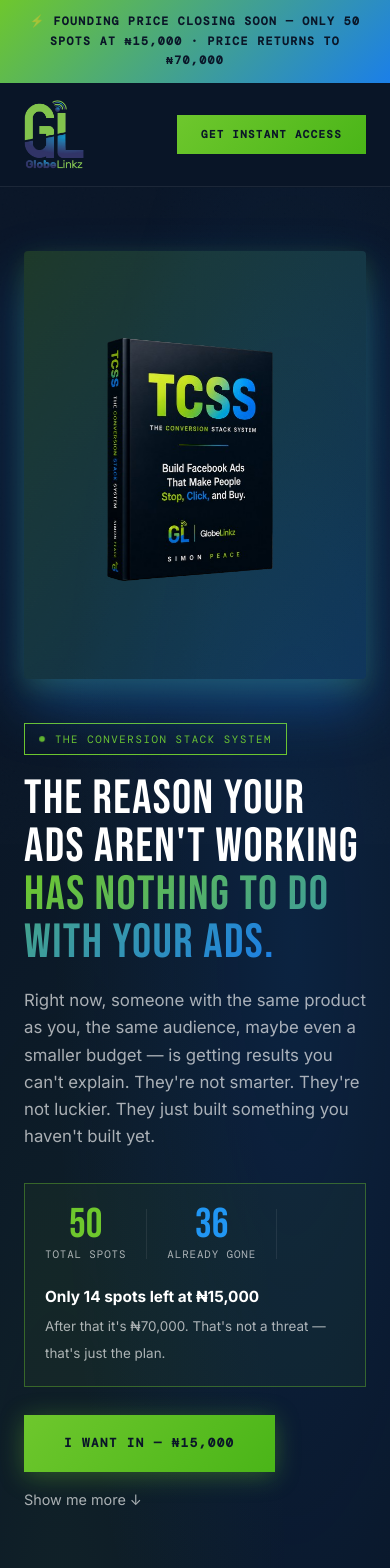
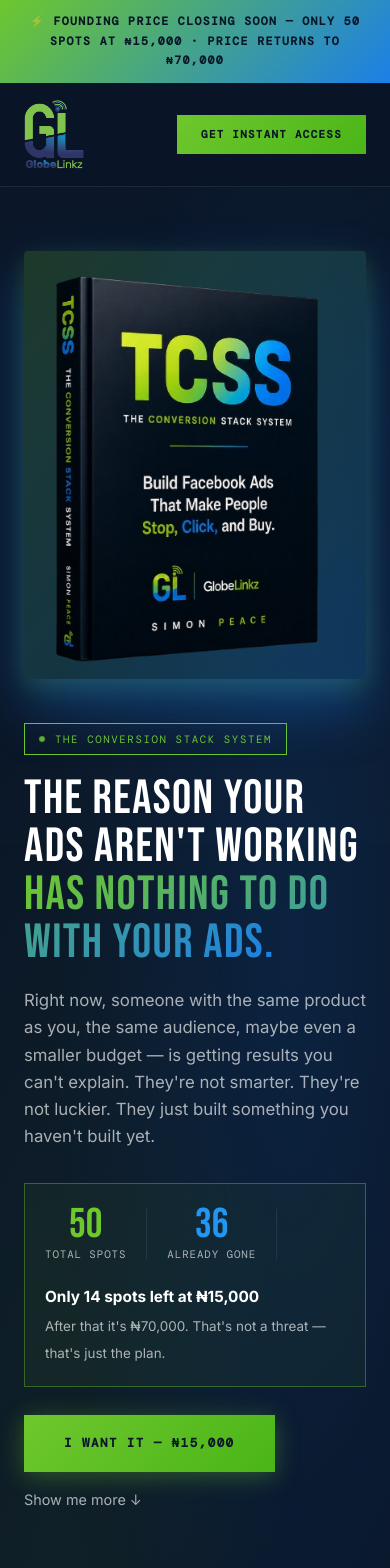
Before and after one commit to AJIyanuBiz/Sales_Globelinkz, a Next.js app: page / in a window 390 px wide. Shown: the top 1568 px of the page. Built offline with nearby package versions, Linux system fonts and the light colour scheme.

Commit message:
feat: update Hero component to use responsive image handling

```diff
--- a/components/sections/hero.tsx
+++ b/components/sections/hero.tsx
@@ -123,7 +123,7 @@ export function Hero() {
             <UrgencyBox />
 
             <div className="flex flex-wrap items-center gap-4">
-              <CTAButton href="#offer">I Want In — ₦15,000</CTAButton>
+              <CTAButton href="#offer">I Want It — ₦15,000</CTAButton>
               <SecondaryLink href="#problem">Show me more ↓</SecondaryLink>
             </div>
           </div>
@@ -132,16 +132,17 @@ export function Hero() {
           <div className="order-first text-center md:order-last">
             <div className="relative mx-auto max-w-[400px]">
               <div className="aspect-[4/5] w-full animate-float rounded bg-gradient-book shadow-book-hero">
-                <div className="flex h-full items-center justify-center p-8">
+                <div className="flex h-full items-center justify-center p-8 ">
                     {/* <div className="font-display text-6xl tracking-wider text-gradient">
                       TCSS
                     </div> */}
                     <Image
                       src="/TCSS_BookCover.png"
                       alt="The Conversion Stack System Book Cover"
-                      width={240}
-                      height={300}
-                      className="mx-auto mb-4"
+                      // width={240}
+                      // height={300}
+                      fill
+                      className="object-cover"
                     />
 
                 </div>
```
